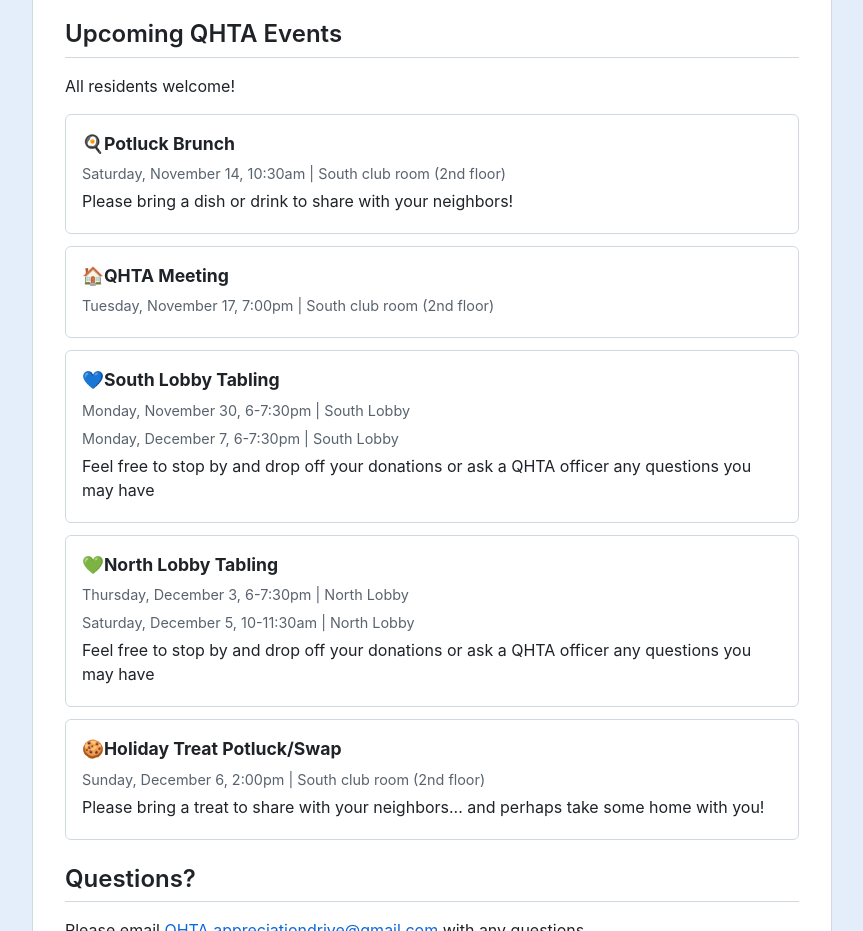
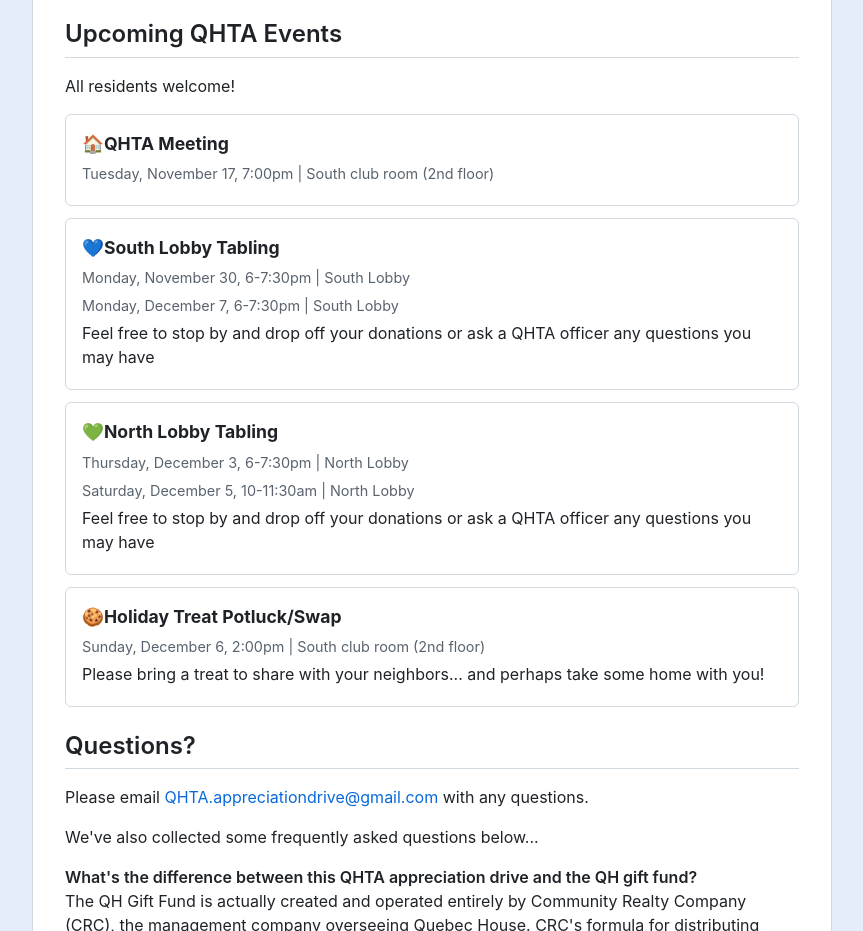
Before and after one commit to kyen7/qhta, a plain HTML site: page index_snow_qr.html in a window 1280 px wide. Shown: the part 1020-1951 px from the top of the page, without its empty margins (208-1071 px from the left). Drawn offline with Linux system fonts and the light colour scheme.

Commit message:
delete potluck brunch
Removed Potluck Brunch event details from the schedule.

```diff
--- a/index_snow_qr.html
+++ b/index_snow_qr.html
@@ -222,12 +222,6 @@
     <p>All residents welcome!</p>
 
     <article class="event">
-      <h3>&#127859;Potluck Brunch</h3>
-      <p><time datetime="2026-11-14T10:30">Saturday, November 14, 10:30am | South club room (2nd floor)</time></p>
-      <p>Please bring a dish or drink to share with your neighbors!</p>
-    </article>
-
-    <article class="event">
       <h3>&#127968;QHTA Meeting</h3>
       <p><time datetime="2026-11-17T19:00">Tuesday, November 17, 7:00pm | South club room (2nd floor)</time></p>
     </article>
```
